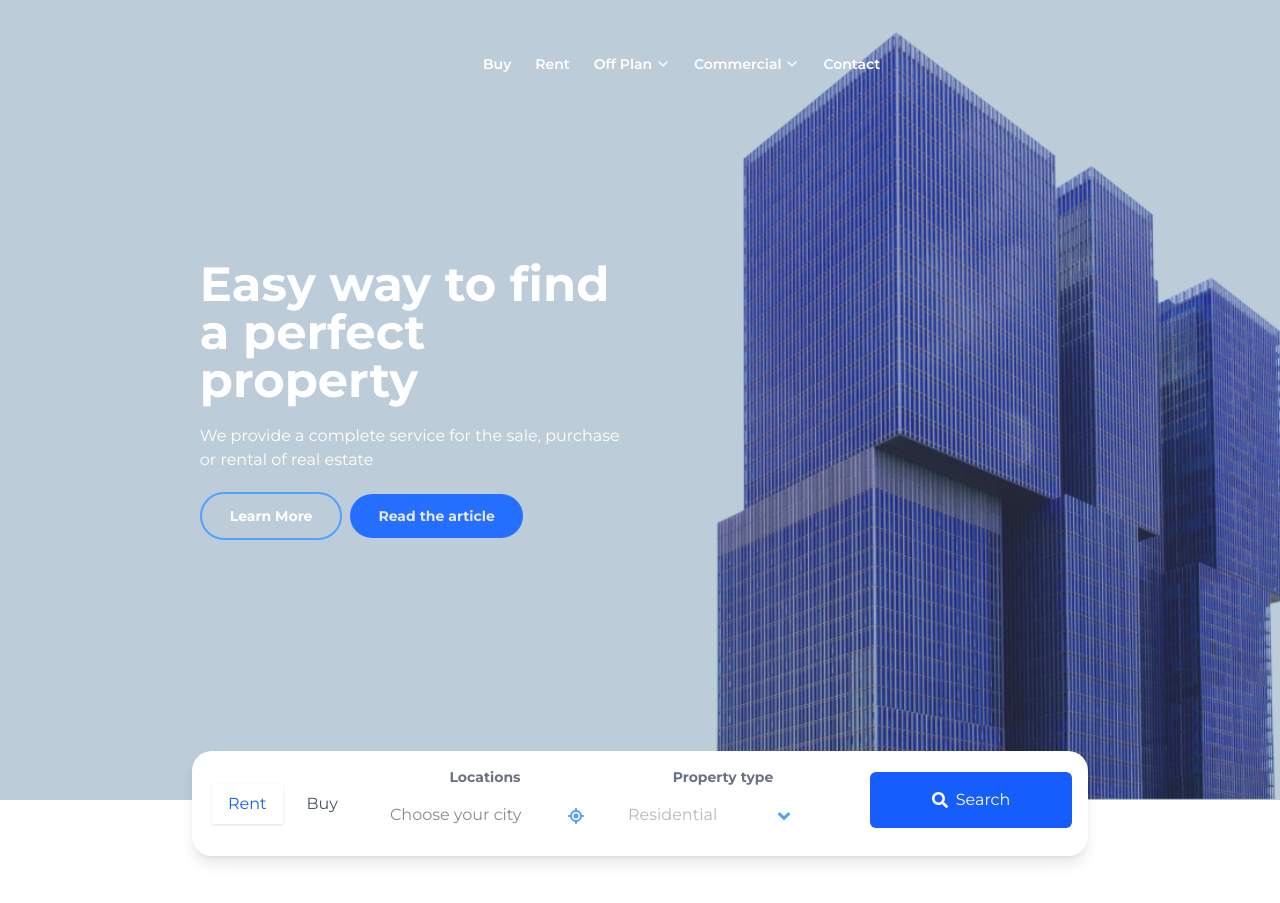
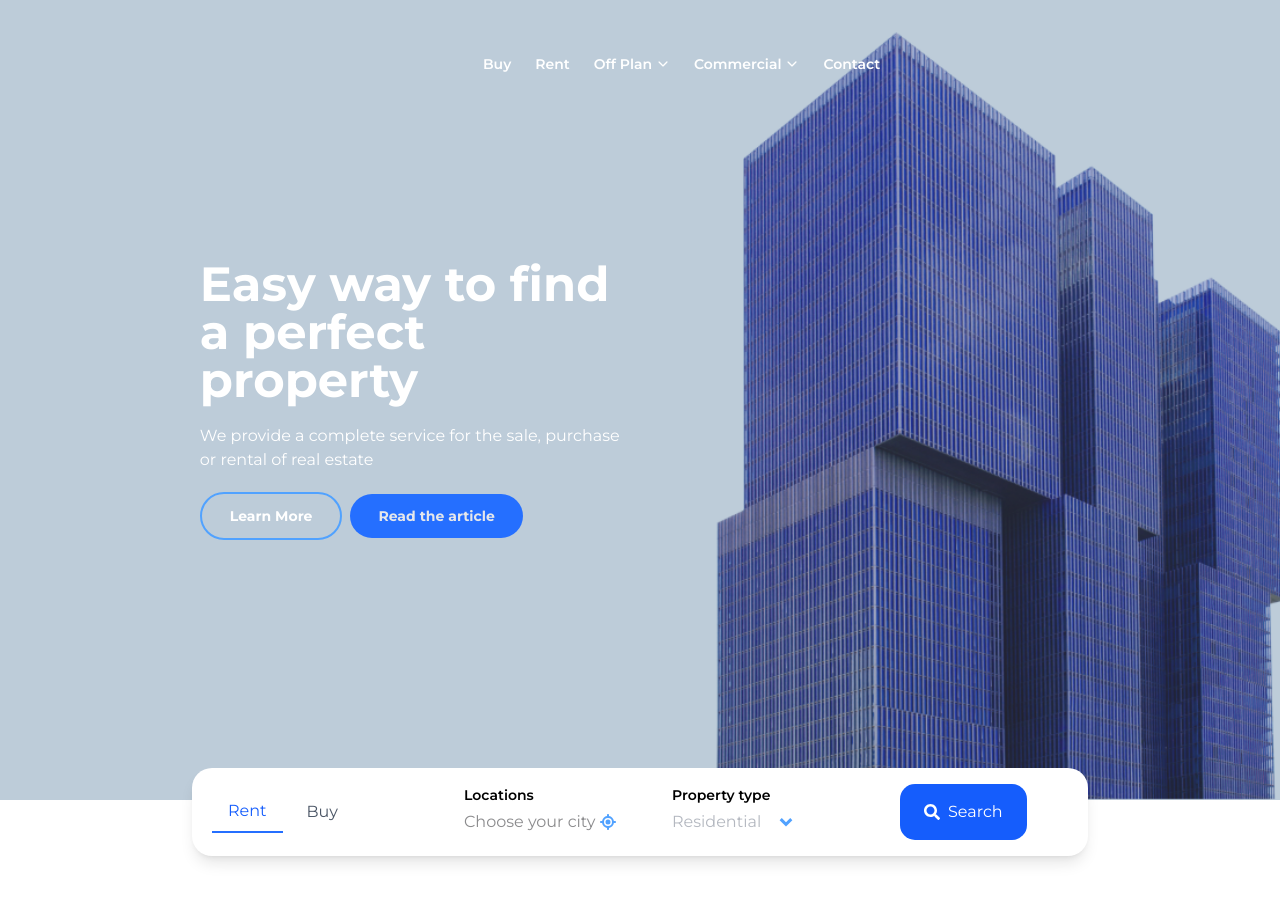
Before and after one commit to tasfirul8269/real-state-frontend, a React (Vite) app: page / in a window 1280 px wide. Shown: the top 903 px of the page. Built offline with nearby package versions, Linux system fonts and the light colour scheme.

Commit message:
Update SearchField.jsx

```diff
--- a/src/components/SearchField/SearchField.jsx
+++ b/src/components/SearchField/SearchField.jsx
@@ -11,13 +11,13 @@ const PropertySearch = () => {
       {/* Toggle Buttons */}
       <div className="flex p-1 gap-2">
       <button
-        className={`flex-1 py-2 px-4 transition-colors ${activeTab === 'rent' ? 'bg-white text-blue-600 shadow-sm' : 'text-gray-600 hover:bg-gray-200'}`}
+        className={`flex-1 py-2 px-4 transition-colors ${activeTab === 'rent' ? 'bg-white text-blue-600 border-b-2 border-[#256fff]' : 'text-gray-600 hover:bg-gray-200'}`}
         onClick={() => setActiveTab('rent')}
       >
         Rent
       </button>
       <button
-        className={`flex-1 py-2 px-4 transition-colors ${activeTab === 'buy' ? 'bg-white text-blue-600 shadow-sm' : 'text-gray-600 hover:bg-gray-200'}`}
+        className={`flex-1 py-2 px-4 transition-colors ${activeTab === 'buy' ? 'bg-white text-blue-600 border-b-2 border-[#256fff]' : 'text-gray-600 hover:bg-gray-200'}`}
         onClick={() => setActiveTab('buy')}
       >
         Buy
@@ -25,34 +25,34 @@ const PropertySearch = () => {
     </div>
 
       {/* Search Fields */}
-      <div className="grid md:grid-cols-3 gap-4 md:text-center w-full">
+      <div className="grid md:grid-cols-3 items-center gap-4 md:text-center w-[auto]">
         {/* Location Field */}
         <div className="relative">
-          <label className="block text-sm font-bold text-gray-500 mb-1">
+          <label className="block text-sm font-[600] text-left text-black mb-[0px]">
             Locations
           </label>
           <div className="relative">
             <input
               type="text"
               placeholder="Choose your city"
-              className="w-full py-3 px-4 border-0 border-b border-transparent focus:outline-none focus:border-b-2 focus:border-blue-500 pr-10 bg-transparent"
+              className="w-full py-[5px] px-0 border-0 border-b border-transparent focus:outline-none focus:border-b-2 focus:border-blue-500 pr-0 bg-transparent"
             />
-            <FaLocationCrosshairs className="absolute right-3 top-1/2 transform -translate-y-1/2 text-blue-400" />
+            <FaLocationCrosshairs className="absolute right-10 top-1/2 transform -translate-y-1/2 text-blue-400" />
           </div>
         </div>
 
         {/* Property Type Field */}
         <div className="relative">
-          <label className="block text-sm text-gray-500 font-bold mb-1">
+          <label className="block text-sm text-black text-left font-[600] mb-0">
             Property type
           </label>
           <div className="relative">
             <input
               type="text"
               placeholder="Residential"
-              className="w-full py-3 px-4 border-0 border-b text-gray-500 border-transparent focus:outline-none focus:border-b-2 focus:border-blue-500 pr-10 bg-transparent"
+              className="w-full py-[5px] px-0 border-0 border-b text-gray-500 border-transparent focus:outline-none focus:border-b-2 focus:border-blue-500 pr-0 bg-transparent"
             />
-            <div className="absolute right-3 top-1/2 transform -translate-y-1/2 text-blue-500 font-bold">
+            <div className="absolute right-10 top-1/2 transform -translate-y-1/2 text-blue-500 font-bold">
               <RiArrowDropDownLine className="text-blue-400 text-4xl mr-5" />
             </div>
           </div>
@@ -60,7 +60,7 @@ const PropertySearch = () => {
 
         {/* Search Button */}
         <div className="flex items-end">
-          <button className="px-6 bg-blue-600 w-full cursor-pointer mb-3 hover:bg-blue-700 text-white py-4 ml-5 rounded-md flex md:items-center justify-center transition-colors">
+          <button className="px-6 bg-blue-600 w-[auto] cursor-pointer mb-0 hover:bg-blue-700 text-white py-4 ml-5 rounded-[15px] flex md:items-center justify-center transition-colors">
             <FaSearch className="mr-2" />
             Search
           </button>
```
